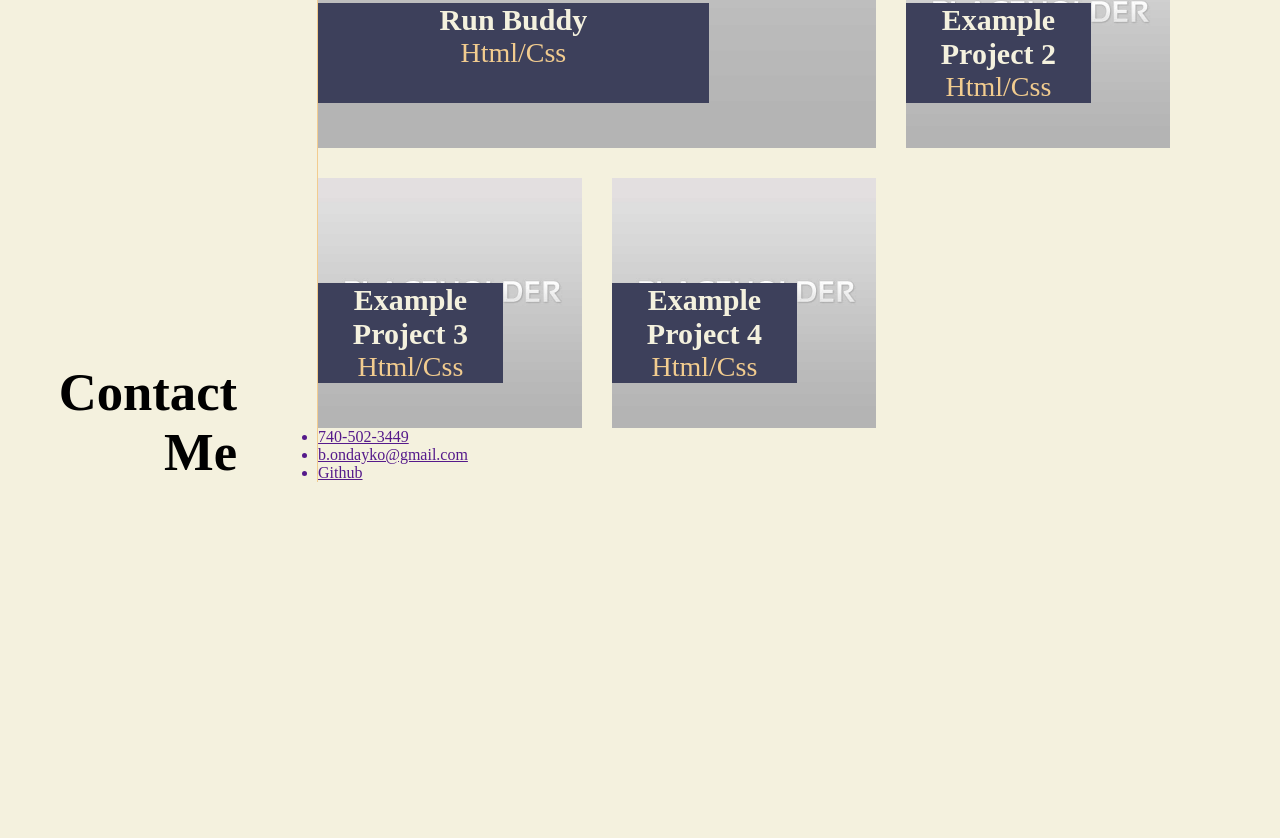
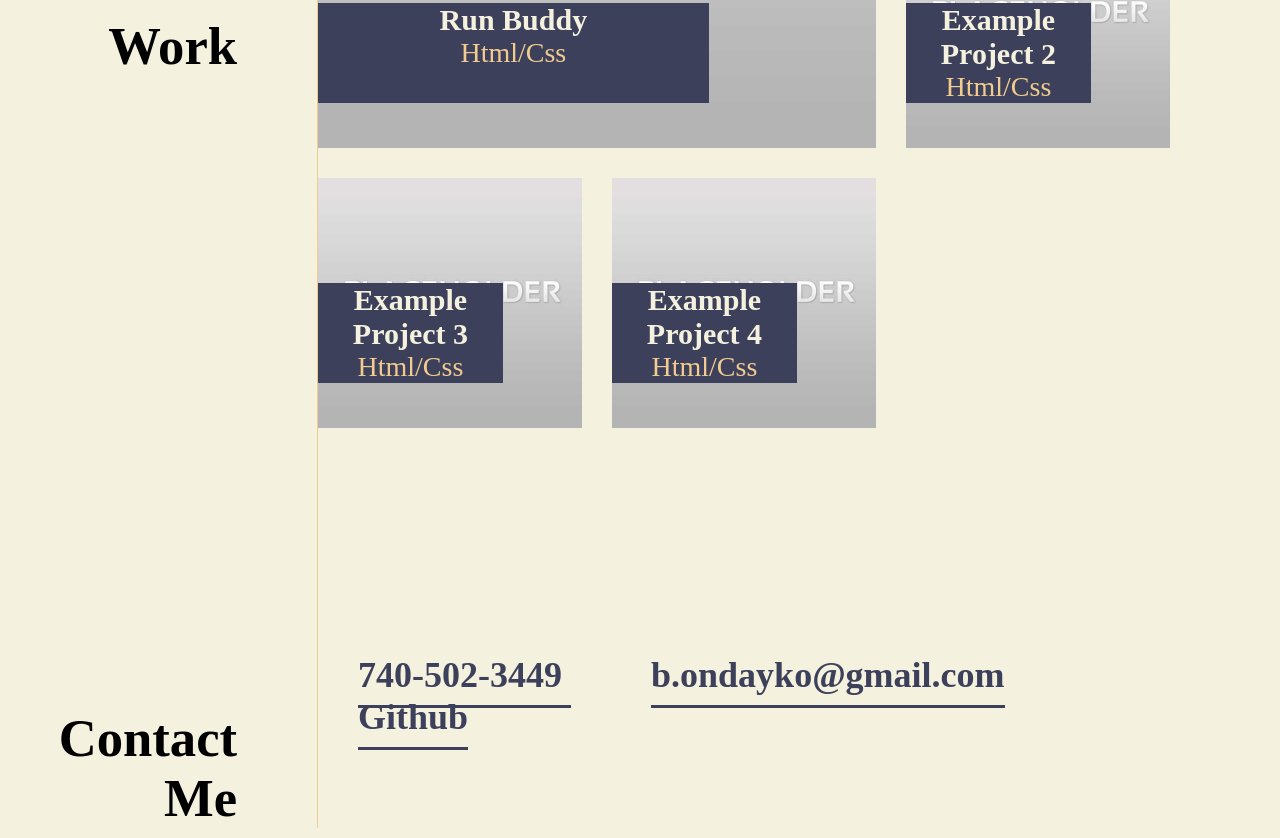
Before and after one commit to Ondayko14/Ondaykos-Portfolio, a plain HTML site: page index.html in a window 1280 px wide. Shown: the part 1427-2265 px from the top of the page. Before the commit the page ends 1919 px from the top, so only its background shows below. Drawn offline with Linux system fonts and the light colour scheme.

Commit message:
Styled the footer

```diff
--- a/assets/style.css
+++ b/assets/style.css
@@ -25,7 +25,7 @@ header h1 {
 
 header nav a {
     text-decoration: none;
-    color: black;
+    color: inherit;
 }
 
 header nav ul {
@@ -164,10 +164,44 @@ header nav ul li {
     text-align: center;
 }
 
+/* Footer */
+footer {
+    height: 400px;
+    display: flex;
+    justify-content: flex-start;
+    align-items: flex-end;
+}
+
+footer ul {
+    margin-bottom: 90px;
+}
+
+footer ul li {
+    display: inline;
+    font-size: 36px;
+    font-weight: bold;
+    color: #3D405B;
+    margin: 0 40px;
+    padding-bottom: 10px;
+}
+
+footer a {
+    color: inherit;
+    text-decoration: none;
+}
+
+
+
+
+
 
 /* utility classes */
+.bottom-list-border-footer {
+    border-bottom: 3px solid #3D405B;
+}
+
  .bottom-list-border {
-    border-bottom: 1px solid #F4F1DE;
+    border-bottom: 2px solid #F4F1DE;
  }
 
  .left-border {
--- a/index.html
+++ b/index.html
@@ -93,17 +93,17 @@
             <footer class="left-border">
                 <ul>
                     <a href="">
-                        <li>
+                        <li class="bottom-list-border-footer">
                             740-502-3449
                         </li>
                     </a>
                     <a href="">
-                        <li>
+                        <li class="bottom-list-border-footer">
                             b.ondayko@gmail.com
                         </li>
                     </a>
                     <a href="">
-                        <li>
+                        <li class="bottom-list-border-footer">
                             Github
                         </li>
                     </a>
```
